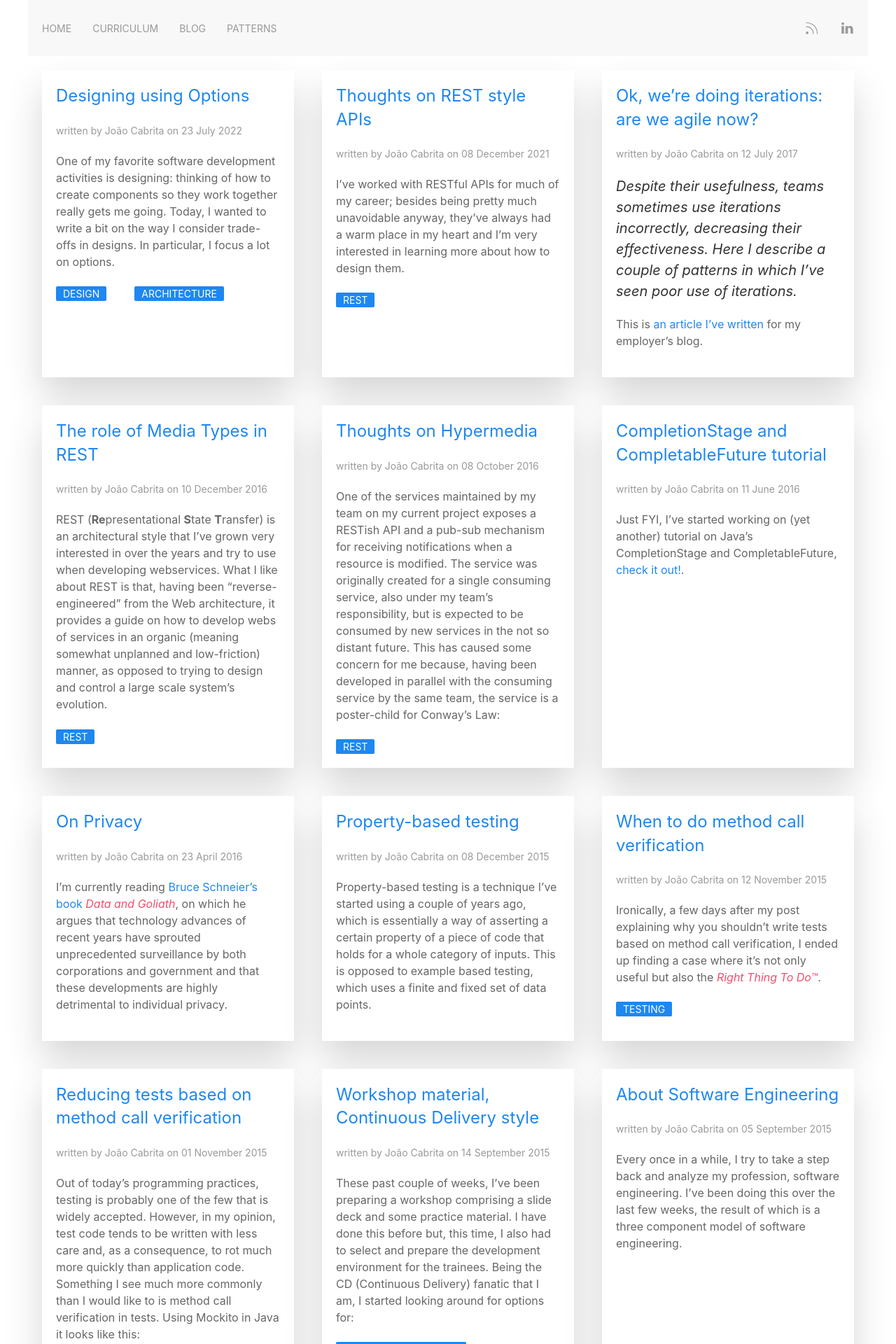
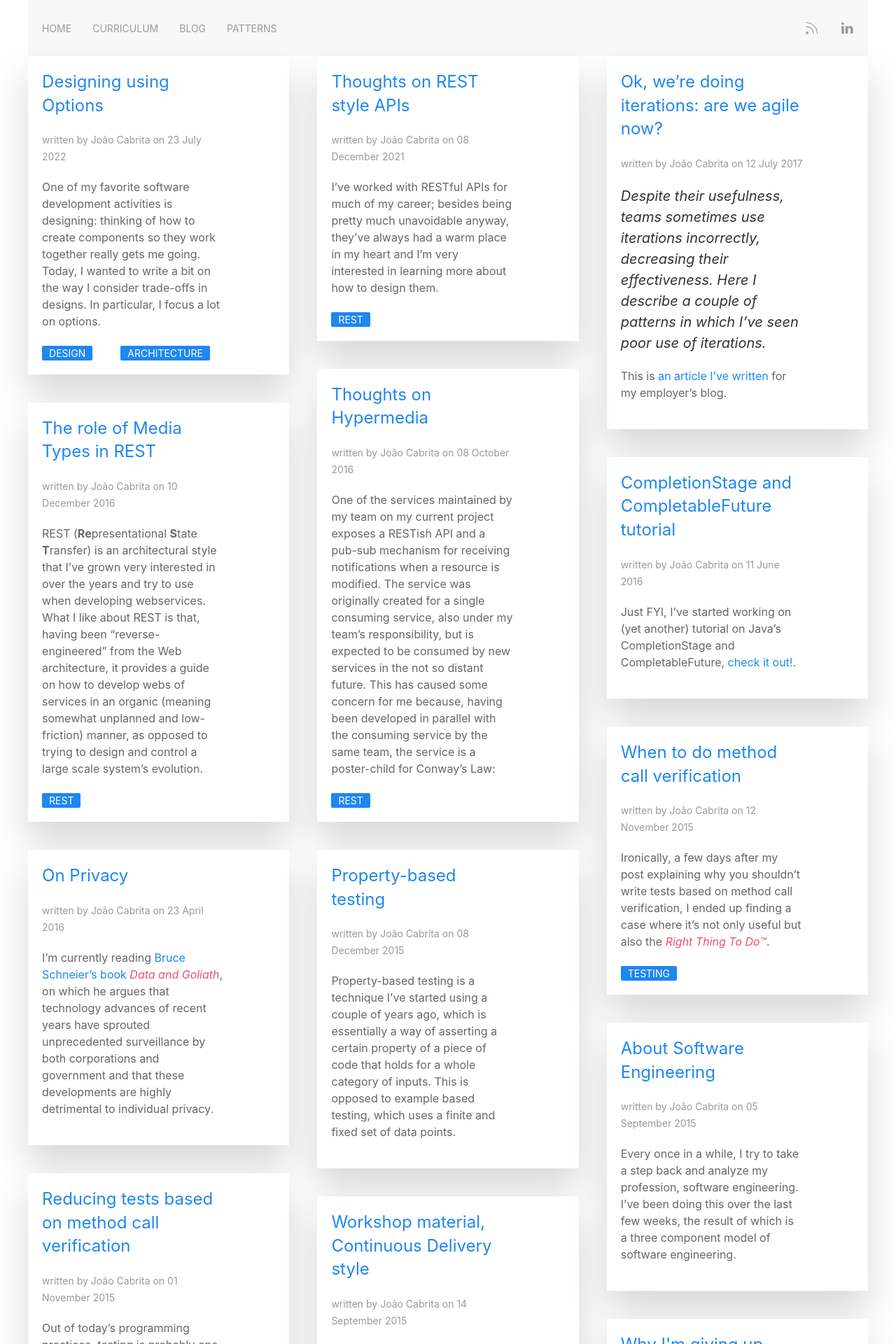
Before and after one commit to kewne/kewne.github.com, a Jekyll site: the page built from posts.html, in a window 1280 px wide. Shown: the top 1920 px of the page at 70% size. Built offline with Jekyll 4.4.1, drawn with Linux system fonts in a browser that asks for light colours; nearby versions of some CDN libraries.

Commit message:
fix: post listing layout

```diff
--- a/posts.html
+++ b/posts.html
@@ -2,11 +2,11 @@
 layout: default
 title: Blog
 ---
-<div class="uk-flex uk-flex-wrap uk-flex-around uk-flex-wrap-between uk-flex-auto">
+<div class="uk-flex-wrap uk-flex-wrap-around uk-flex-around uk-child-width-1-3@l" uk-grid="masonry: pack">
 	{% for post in site.posts %}
-	<div class="uk-card uk-card-default uk-card-small uk-box-shadow-xlarge uk-margin-top uk-margin-bottom"
-		style="width: 30%;">
-		<div class="uk-card-body">
+	<div>
+		<div class="uk-card uk-card-default uk-card-small uk-box-shadow-xlarge">
+			<div class="uk-card-body uk-width-medium">
 				<div>
 					<h3><a href="{{ post.url }}">{{ post.title }}</a></h3>
 					<span class="uk-article-meta">written by <span itemprop="author">João Cabrita</span> on <span
@@ -22,5 +22,6 @@ title: Blog
 				</div>
 			</div>
 		</div>
+	</div>
 	{% endfor %}
 </div>
```
Lines whose indentation alone changed are shown as unchanged.
